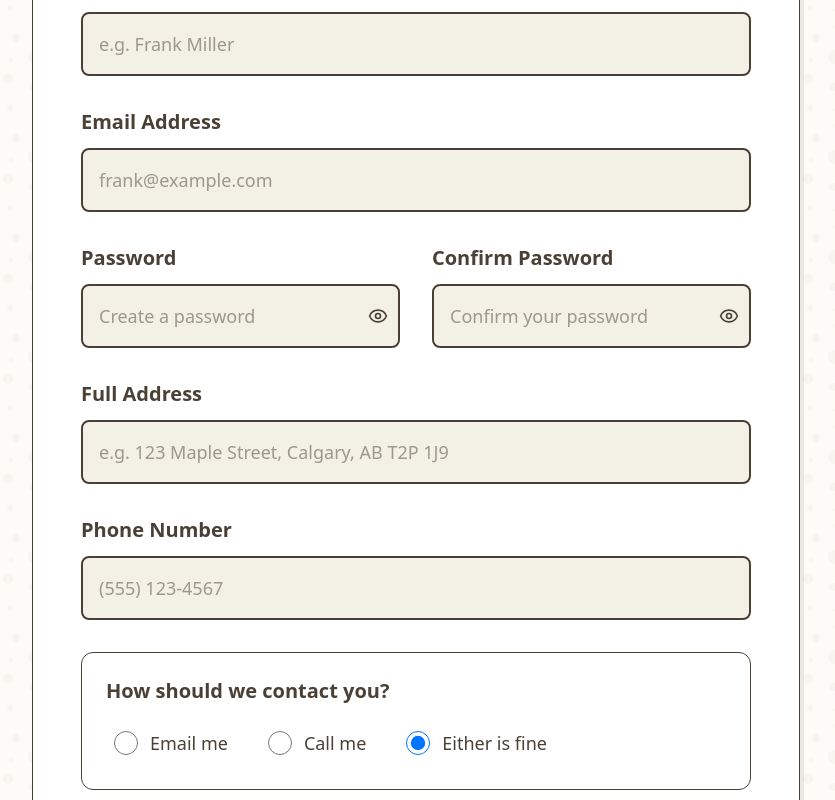
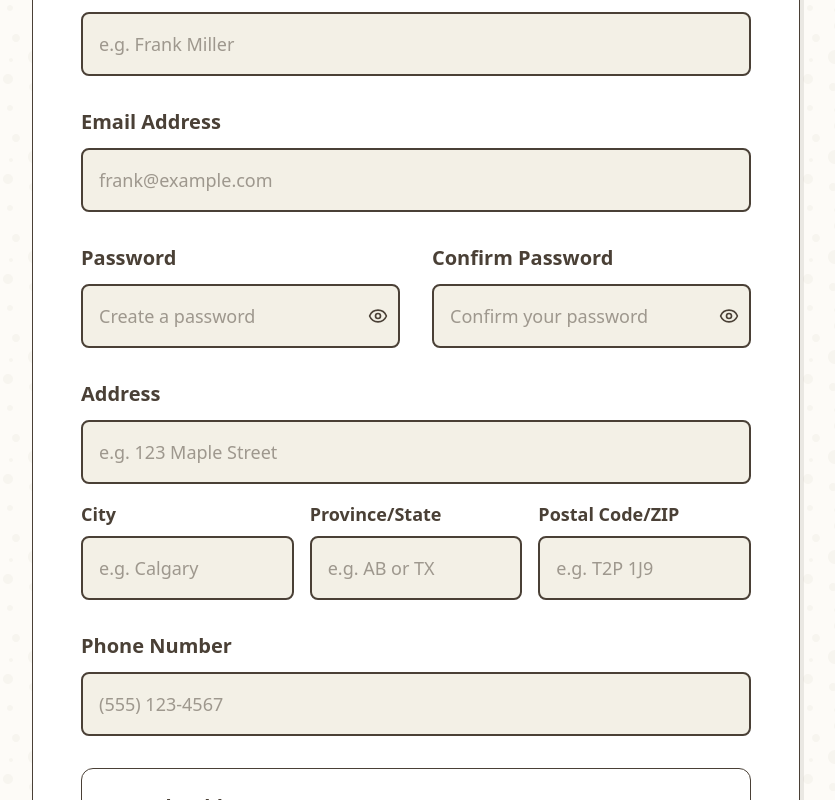
Before and after one commit to ifyoubuildit/ask-my-grandpa, a Next.js app: page /register in a window 1280 px wide. Shown: the part 479-1279 px from the top of the page, without its empty margins (224-1059 px from the left). Built offline with nearby package versions, Linux system fonts and the light colour scheme; no server answers; a web font is replaced by a local one.

Commit message:
Add separate address fields: street address, city, province/state, postal code

```diff
--- a/app/register/page.tsx
+++ b/app/register/page.tsx
@@ -13,11 +13,14 @@ export default function RegisterPage() {
 
   const [formData, setFormData] = useState({
     fullname: '',
-    address: '',
-    phone: '',
     email: '',
     password: '',
     confirmPassword: '',
+    address: '',
+    city: '',
+    province: '',
+    postalCode: '',
+    phone: '',
     contact_pref: 'both',
     skills: '',
     note: '',
@@ -80,7 +83,7 @@ export default function RegisterPage() {
       // 2. Save grandpa profile to Firestore
       const firestoreData = {
         name: formData.fullname,
-        address: formData.address,
+        address: `${formData.address}, ${formData.city}, ${formData.province} ${formData.postalCode}`,
         phone: formData.phone,
         email: formData.email,
         contactPreference: formData.contact_pref,
@@ -99,6 +102,9 @@ export default function RegisterPage() {
       netlifyFormData.append('form-name', 'grandpa-registration');
       netlifyFormData.append('name', formData.fullname);
       netlifyFormData.append('address', formData.address);
+      netlifyFormData.append('city', formData.city);
+      netlifyFormData.append('province', formData.province);
+      netlifyFormData.append('postal-code', formData.postalCode);
       netlifyFormData.append('phone', formData.phone);
       netlifyFormData.append('email', formData.email);
       netlifyFormData.append('contact-preference', formData.contact_pref);
@@ -127,6 +133,9 @@ export default function RegisterPage() {
               'form-name': 'grandpa-registration',
               'name': formData.fullname,
               'address': formData.address,
+              'city': formData.city,
+              'province': formData.province,
+              'postal-code': formData.postalCode,
               'phone': formData.phone,
               'email': formData.email,
               'contact-preference': formData.contact_pref,
@@ -146,11 +155,14 @@ export default function RegisterPage() {
       setShowModal(true);
       setFormData({
         fullname: '',
-        address: '',
-        phone: '',
         email: '',
         password: '',
         confirmPassword: '',
+        address: '',
+        city: '',
+        province: '',
+        postalCode: '',
+        phone: '',
         contact_pref: 'both',
         skills: '',
         note: '',
@@ -204,6 +216,9 @@ export default function RegisterPage() {
             <div style={{ display: 'none' }}>
               <input name="name" value={formData.fullname} readOnly />
               <input name="address" value={formData.address} readOnly />
+              <input name="city" value={formData.city} readOnly />
+              <input name="province" value={formData.province} readOnly />
+              <input name="postal-code" value={formData.postalCode} readOnly />
               <input name="phone" value={formData.phone} readOnly />
               <input name="email" value={formData.email} readOnly />
               <input name="contact-preference" value={formData.contact_pref} readOnly />
@@ -302,20 +317,65 @@ export default function RegisterPage() {
               </div>
             </div>
 
-            {/* Full Address */}
+            {/* Address Fields */}
             <div className="mb-8">
               <label className="block text-vintage-dark font-heading font-bold text-xl mb-3">
-                Full Address
+                Address
               </label>
               <input
                 type="text"
                 name="address"
                 value={formData.address}
                 onChange={handleInputChange}
-                className="w-full bg-vintage-cream border-2 border-vintage-gold/30 rounded-lg p-4 text-lg text-vintage-dark focus:border-vintage-accent focus:outline-none focus:ring-0"
-                placeholder="e.g. 123 Maple Street, Calgary, AB T2P 1J9"
+                className="w-full bg-vintage-cream border-2 border-vintage-gold/30 rounded-lg p-4 text-lg text-vintage-dark focus:border-vintage-accent focus:outline-none focus:ring-0 mb-4"
+                placeholder="e.g. 123 Maple Street"
                 required
               />
+
+              <div className="grid md:grid-cols-3 gap-4">
+                <div>
+                  <label className="block text-vintage-dark font-heading font-bold text-lg mb-2">
+                    City
+                  </label>
+                  <input
+                    type="text"
+                    name="city"
+                    value={formData.city}
+                    onChange={handleInputChange}
+                    className="w-full bg-vintage-cream border-2 border-vintage-gold/30 rounded-lg p-4 text-lg text-vintage-dark focus:border-vintage-accent focus:outline-none focus:ring-0"
+                    placeholder="e.g. Calgary"
+                    required
+                  />
+                </div>
+                <div>
+                  <label className="block text-vintage-dark font-heading font-bold text-lg mb-2">
+                    Province/State
+                  </label>
+                  <input
+                    type="text"
+                    name="province"
+                    value={formData.province}
+                    onChange={handleInputChange}
+                    className="w-full bg-vintage-cream border-2 border-vintage-gold/30 rounded-lg p-4 text-lg text-vintage-dark focus:border-vintage-accent focus:outline-none focus:ring-0"
+                    placeholder="e.g. AB or TX"
+                    required
+                  />
+                </div>
+                <div>
+                  <label className="block text-vintage-dark font-heading font-bold text-lg mb-2">
+                    Postal Code/ZIP
+                  </label>
+                  <input
+                    type="text"
+                    name="postalCode"
+                    value={formData.postalCode}
+                    onChange={handleInputChange}
+                    className="w-full bg-vintage-cream border-2 border-vintage-gold/30 rounded-lg p-4 text-lg text-vintage-dark focus:border-vintage-accent focus:outline-none focus:ring-0"
+                    placeholder="e.g. T2P 1J9"
+                    required
+                  />
+                </div>
+              </div>
             </div>
 
             {/* Phone */}
```
